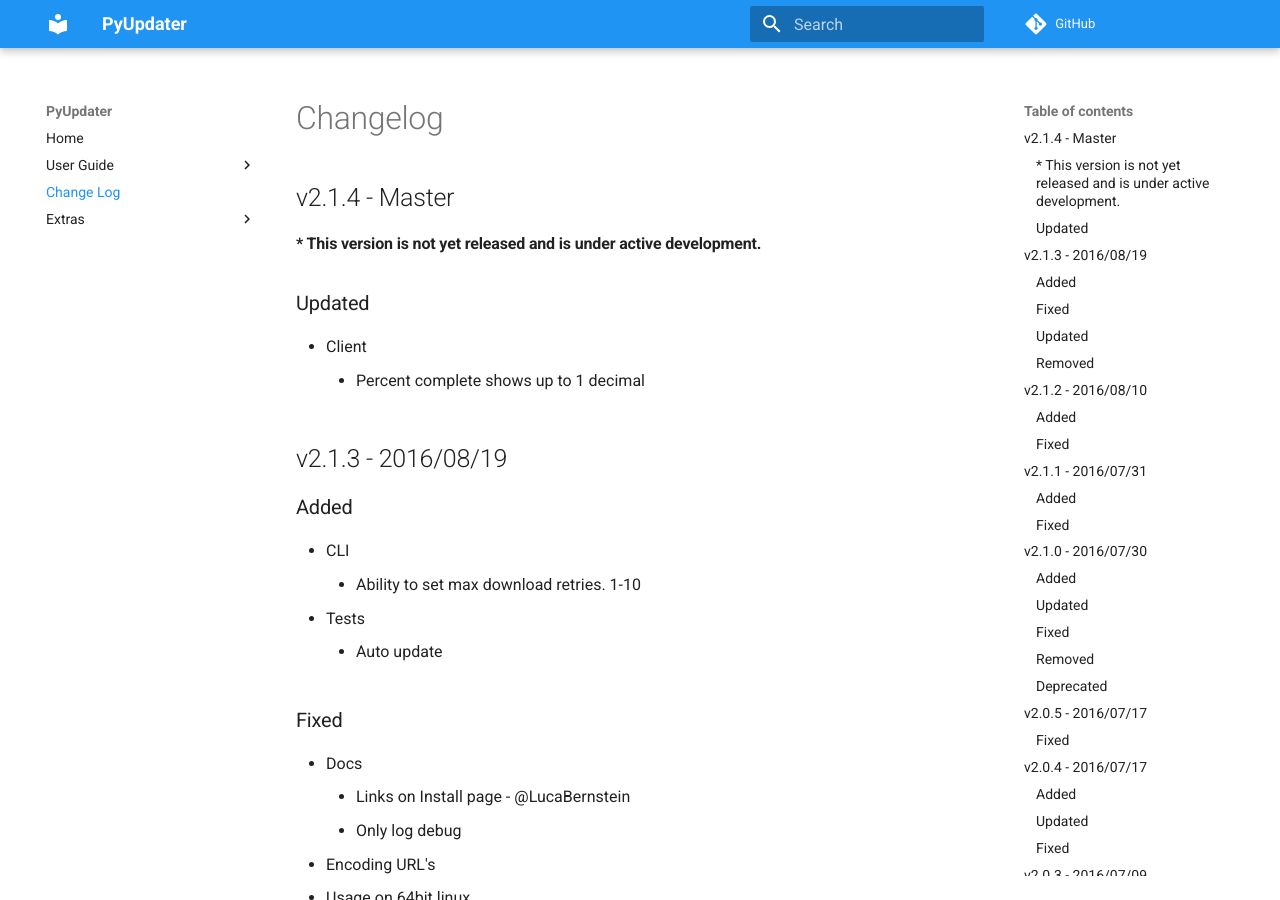
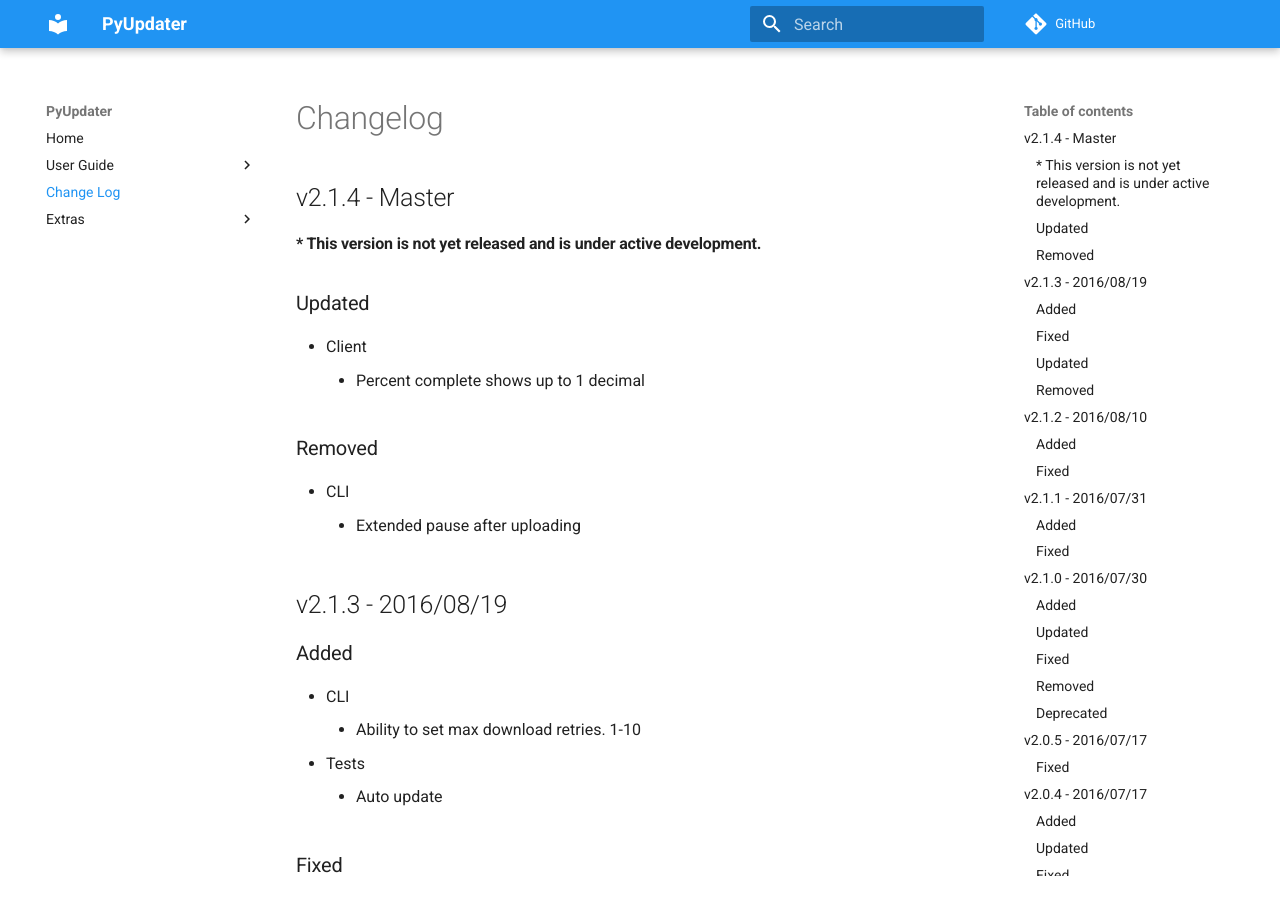
Before and after one commit to Digital-Sapphire/PyUpdater, an MkDocs documentation site: the page built from docs/changelog.md, in a window 1280 px wide and 900 px high. Built offline with MkDocs 1.6.1 and Material for MkDocs 9.7.7, drawn with Linux system fonts in a browser that asks for light colours; comment, search, counter and statistics services are not loaded; old or Windows-style settings are respelled for this version of MkDocs.

Commit message:
Removed pause after upload

```diff
--- a/docs/changelog.md
+++ b/docs/changelog.md
@@ -8,6 +8,10 @@
   - Client
     - Percent complete shows up to 1 decimal
 
+###Removed
+
+  - CLI
+    - Extended pause after uploading
 
 ## v2.1.3 - 2016/08/19
 
```
Also changed, not shown: 1 other file.
